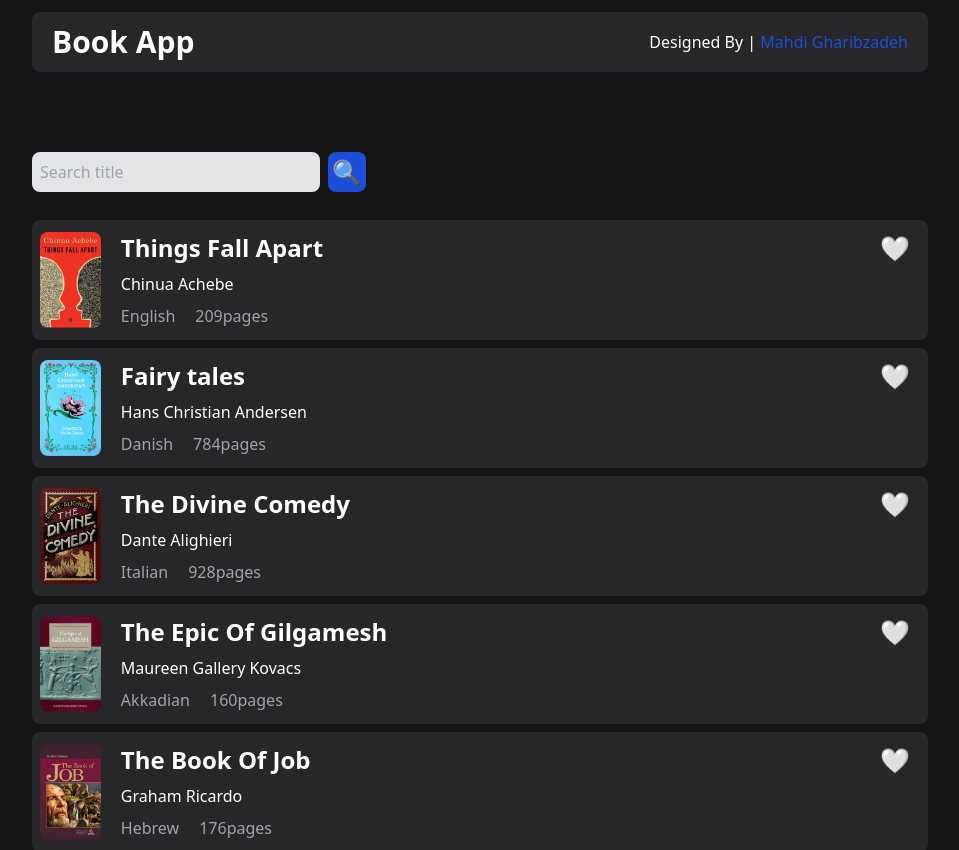
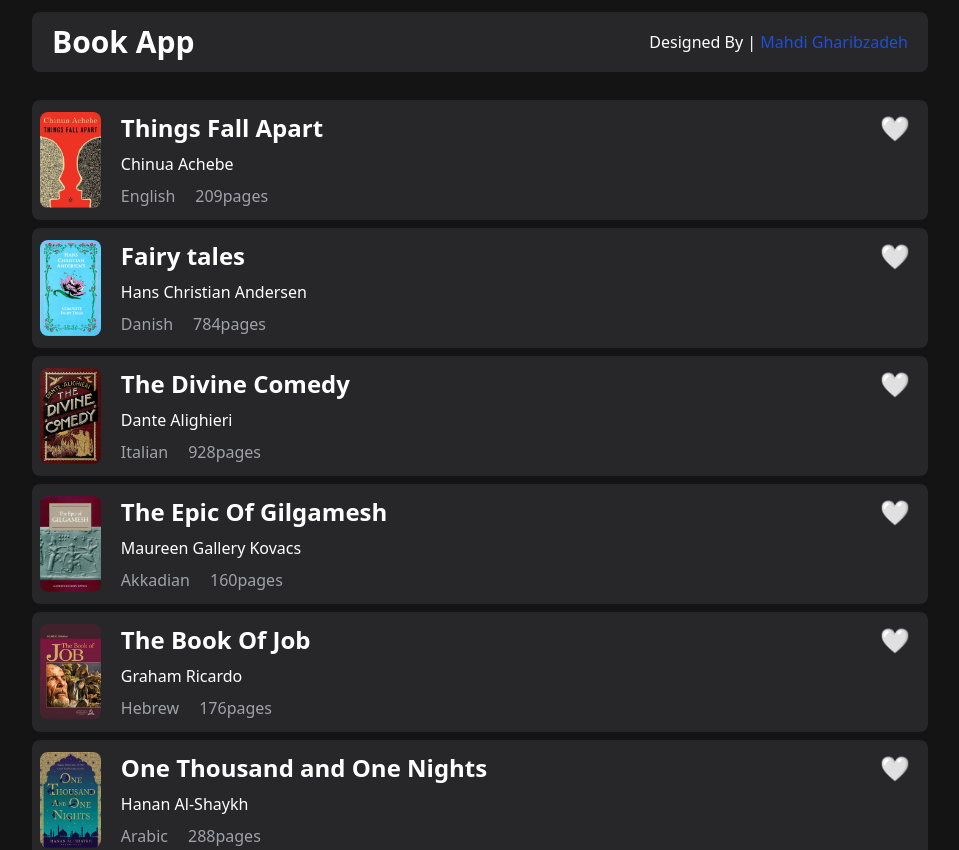
Before and after one commit to mahdigharibzadeh7/library, a React (Vite) app: page / in a window 1280 px wide. Shown: the top 850 px of the page, without its empty margins (160-1119 px from the left). Built offline with nearby package versions, Linux system fonts and the light colour scheme.

Commit message:
remove SearchBox component and move to MainCards

```diff
--- a/src/App.jsx
+++ b/src/App.jsx
@@ -1,12 +1,9 @@
-
 import MainCards from "./components/MainCards";
-import Search from "./components/Search";
 import Layout from "./layouts/Layout";
 
 function App() {
   return (
     <Layout>
-      <Search />
       <MainCards />
     </Layout>
   );
```
